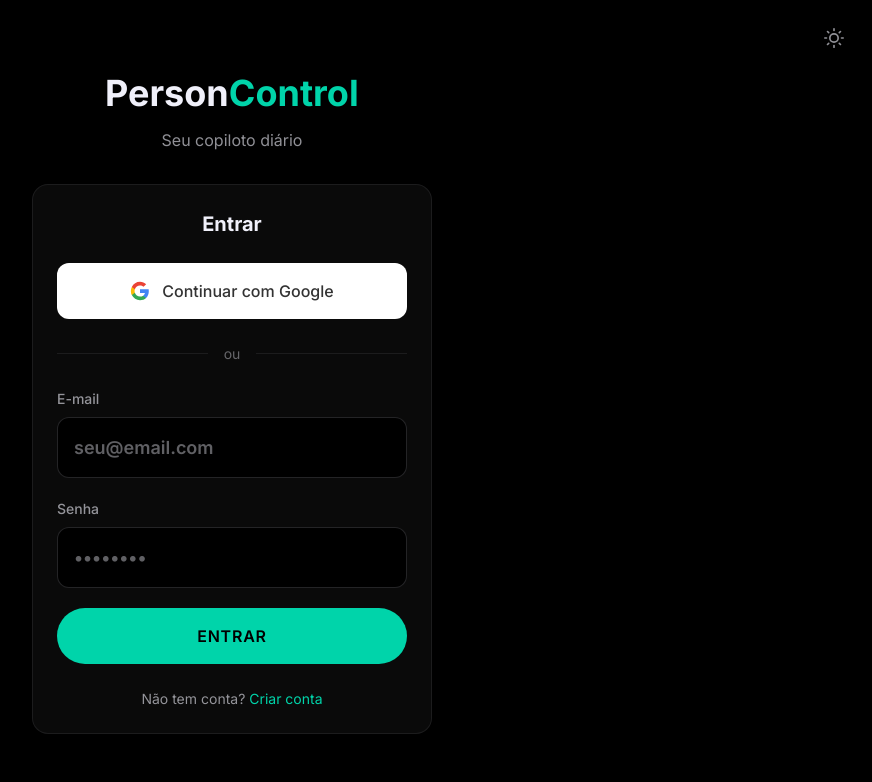
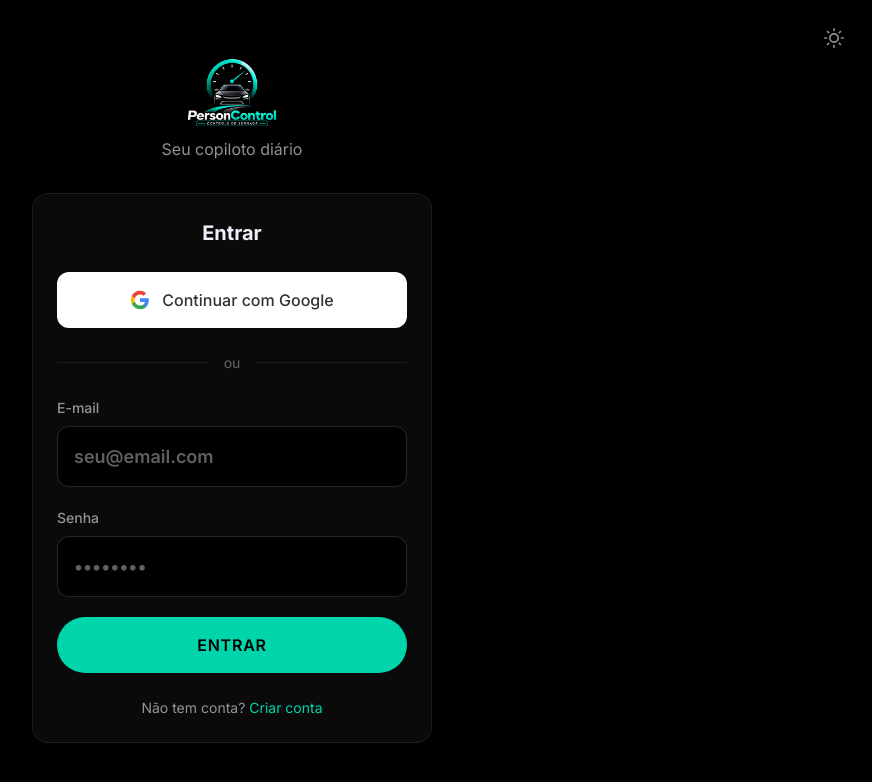
Before and after one commit to marlonpessoa-hub/personcontrol-vercel, a React (Vite) app: page / in a window 1280 px wide. Shown: the top 782 px of the page, without its empty margins (408-1280 px from the left). Built offline with nearby package versions, Linux system fonts and the light colour scheme; no server answers.

Commit message:
feat: adicionar logo oficial PersonControl.png no header e telas de auth

```diff
--- a/src/App.jsx
+++ b/src/App.jsx
@@ -139,7 +139,7 @@ const App = () => {
           )}
         </button>
         <div className="auth-logo">
-          Person<span>Control</span>
+          <img src="/logo.png" alt="PersonControl" style={{ height: '72px', width: 'auto' }} />
         </div>
         <div className="auth-subtitle">Carregando...</div>
       </div>
--- a/src/components/Auth/AccessScreen.jsx
+++ b/src/components/Auth/AccessScreen.jsx
@@ -46,7 +46,7 @@ const AccessScreen = ({ modo, erro, expiraEm, detalheTecnico, onAtivar, onRecarr
       </button>
 
       <div className="auth-logo scale-in" data-od-id="access-logo">
-        Person<span>Control</span>
+        <img src="/logo.png" alt="PersonControl" style={{ height: '72px', width: 'auto' }} />
       </div>
 
       <div className="auth-card scale-in" style={{ maxWidth: '26rem', margin: '0 auto' }}>
--- a/src/components/Auth/LoginScreen.jsx
+++ b/src/components/Auth/LoginScreen.jsx
@@ -47,7 +47,7 @@ const LoginScreen = ({ onLogin, onRegister, onGoogleLogin, isDarkTheme, onToggle
         )}
       </button>
       <div className="auth-logo scale-in" data-od-id="login-logo">
-        Person<span>Control</span>
+        <img src="/logo.png" alt="PersonControl" style={{ height: '72px', width: 'auto' }} />
       </div>
       <div className="auth-subtitle fadeSlideIn">Seu copiloto diário</div>
 
--- a/src/components/Auth/RegisterScreen.jsx
+++ b/src/components/Auth/RegisterScreen.jsx
@@ -59,7 +59,7 @@ const RegisterScreen = ({ onRegister, onLogin, onGoogleLogin, onAtivarChave, isD
         )}
       </button>
       <div className="auth-logo scale-in" data-od-id="register-logo">
-        Person<span>Control</span>
+        <img src="/logo.png" alt="PersonControl" style={{ height: '72px', width: 'auto' }} />
       </div>
       <div className="auth-subtitle fadeSlideIn">Seu copiloto diário</div>
 
--- a/src/components/UI/Header.jsx
+++ b/src/components/UI/Header.jsx
@@ -22,7 +22,7 @@ const Header = ({ user, onSignOut, isDarkTheme, onToggleTheme, onNavigate }) =>
   return (
     <header className="header" data-od-id="header">
       <div className="logo" data-od-id="logo">
-        Person<span>Control</span>
+        <img src="/logo.png" alt="PersonControl" style={{ height: '36px', width: 'auto' }} />
       </div>
       <div className="user-menu">
         <button
```
Also changed, not shown: PERSONCONTROL LOGO.png (added), public/logo.png (added).
